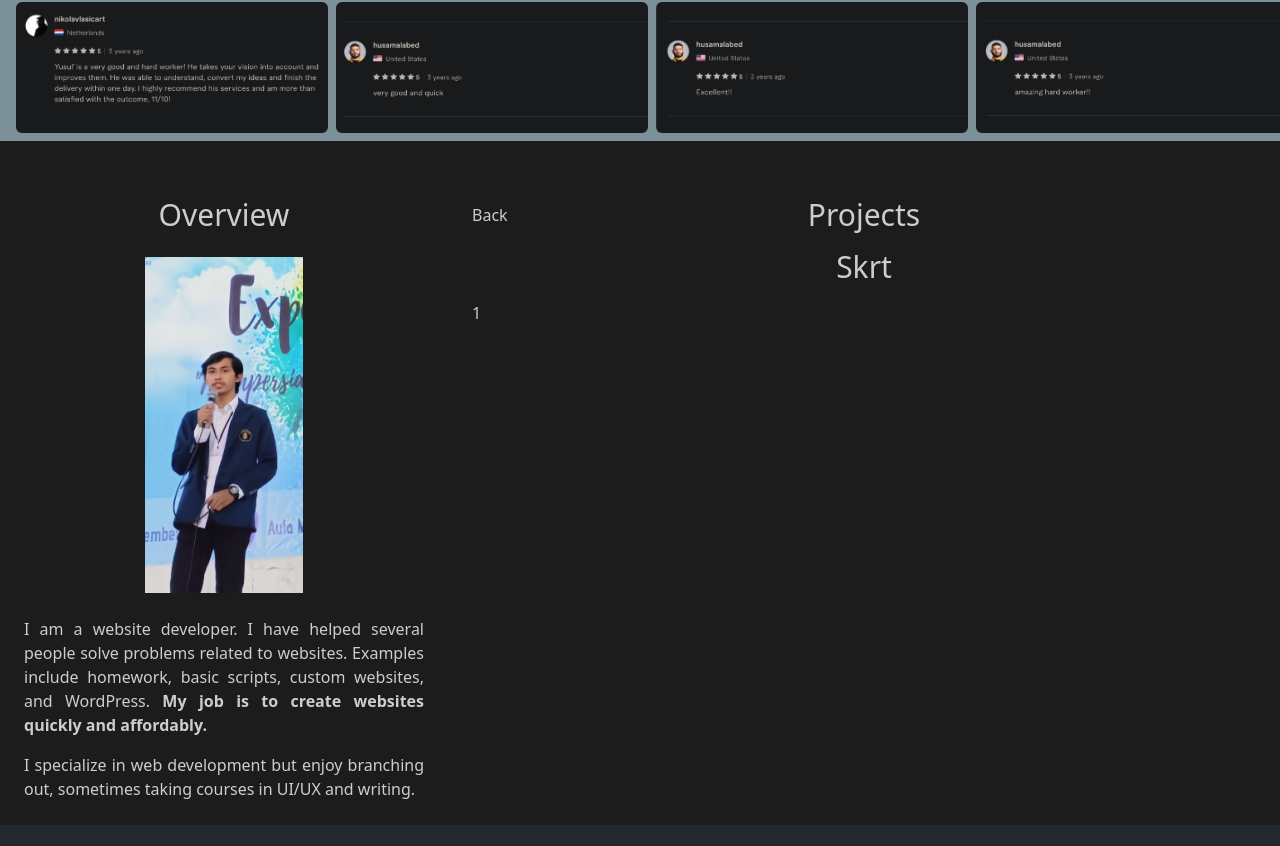
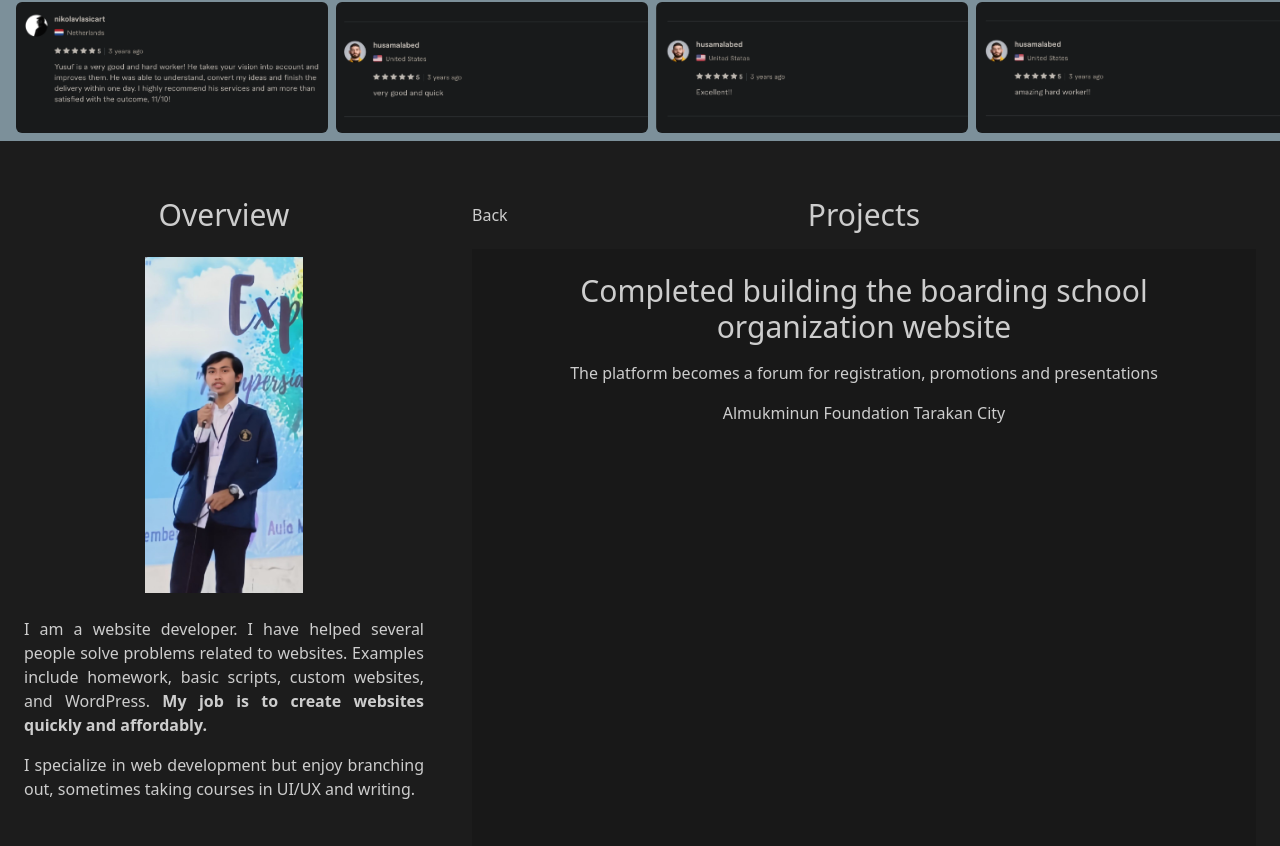
Before and after one commit to yusufhabibalfatha/yusufhabibalfatha, a React (Vite) app: page /project/1 in a window 1280 px wide. Shown: the part 974-1820 px from the top of the page. Built offline with nearby package versions, Linux system fonts and the light colour scheme; the HTML template or start-up script is replaced by a standard one.

Commit message:
Refactor style each project

```diff
--- a/src/App.tsx
+++ b/src/App.tsx
@@ -21,7 +21,7 @@ export const MainRoot = () => {
     const location = useLocation()
     let a = location.pathname.includes('project')
     return (
-    <main className="flex flex-col p-6 gap-y-4 sm:w-3.5 sm:flex-grow">
+    <main className="flex flex-col p-6 gap-y-4 sm:w-3.5 sm:flex-grow min-h-screen">
         <div className="relative flex items-center">
             <NavLink to=".." className={`absolute ${a ? 'block' : 'hidden'}`}>Back</NavLink>
             <h2 className="w-full text-3xl text-center">
--- a/src/components/MainOther.tsx
+++ b/src/components/MainOther.tsx
@@ -1,16 +1,18 @@
 import { useParams } from "react-router-dom";
+import projects from "./../assets/projects.json"
 
 const MainContent = () => {
-    // const { projectID } = useParams<Record<string, string | undefined>>()
-    const { projectID } = useParams<{projectID?: string}>();
-    console.log(projectID)
+    const { projectID } = useParams<Record<string, string | undefined>>()
+    // const { projectID } = useParams<{projectID?: string}>();
+
+    const theProject = projects.filter(project => project.id.toString() === projectID)[0]
+
     return (
-        <>
-        {/* <main className="flex flex-col p-6 gap-y-4 sm:w-3.5 sm:flex-grow"> */}
-            <h2 className="text-3xl text-center">Skrt</h2>
-            <p>{projectID}</p>
-        {/* </main> */}
-        </>
+        <div className="flex flex-col min-h-screen gap-4 p-6 text-center bg-base-300">
+            <h2 className="text-3xl">{theProject.title}</h2>
+            <p>{theProject.result}</p>
+            <p>{theProject.client}</p>
+        </div>
     );
 }
 
```
